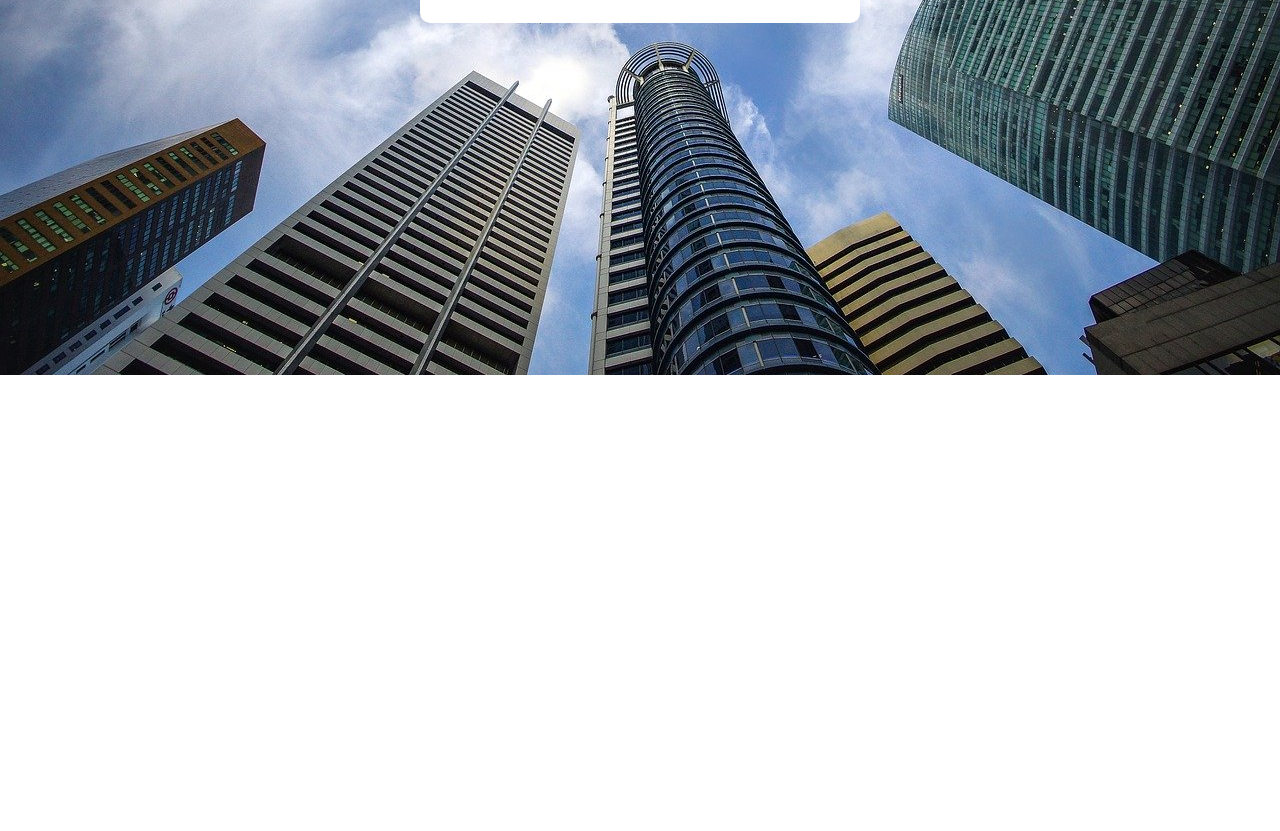
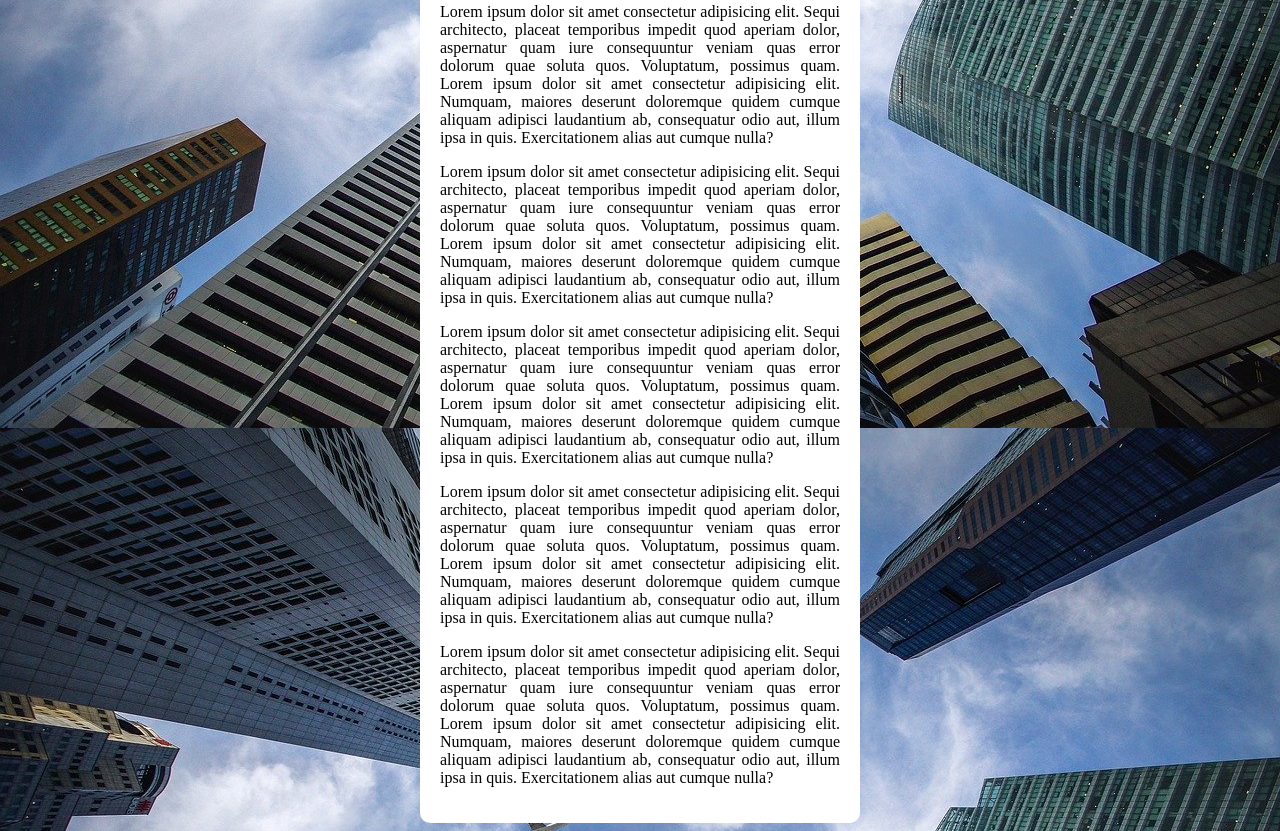
Before and after one commit to JeanFerreiraRocha/html-css, a plain HTML site: page exercicios/ex022/fundo006.html in a window 1280 px wide. Shown: the part 425-1256 px from the top of the page. Before the commit the page ends 800 px from the top, so only its background shows below. Drawn offline with Linux system fonts and the light colour scheme.

Commit message:
background attachment
aprendendo sobre background-attachment

```diff
--- a/exercicios/ex022/fundo006.html
+++ b/exercicios/ex022/fundo006.html
@@ -6,11 +6,15 @@
     <title>Posionamento</title>
     <style>
         body{
+            /* background-color: #000;
             height: 97vh;
             background-image: url(img/wallpaper002.jpg);
             background-repeat: no-repeat;
+            background-attachment: fixed;*/
+            /*shorthand background  */
+            background: #000 url(img/wallpaper002.jpg) no-repeat fixed;
             background-size: cover;
-        }
+            }
         main{
             border-radius: 10px;
             width: 400px;
@@ -26,7 +30,11 @@
         <h1>Texto de posicionamento</h1>
         <p>Lorem ipsum dolor sit amet consectetur adipisicing elit. Sequi architecto, placeat temporibus impedit quod aperiam dolor, aspernatur quam iure consequuntur veniam quas error dolorum quae soluta quos. Voluptatum, possimus quam. Lorem ipsum dolor sit amet consectetur adipisicing elit. Numquam, maiores deserunt doloremque quidem cumque aliquam adipisci laudantium ab, consequatur odio aut, illum ipsa in quis. Exercitationem alias aut cumque nulla?</p>
         <p>Lorem ipsum dolor sit amet consectetur adipisicing elit. Sequi architecto, placeat temporibus impedit quod aperiam dolor, aspernatur quam iure consequuntur veniam quas error dolorum quae soluta quos. Voluptatum, possimus quam. Lorem ipsum dolor sit amet consectetur adipisicing elit. Numquam, maiores deserunt doloremque quidem cumque aliquam adipisci laudantium ab, consequatur odio aut, illum ipsa in quis. Exercitationem alias aut cumque nulla?</p>
-
+        <p>Lorem ipsum dolor sit amet consectetur adipisicing elit. Sequi architecto, placeat temporibus impedit quod aperiam dolor, aspernatur quam iure consequuntur veniam quas error dolorum quae soluta quos. Voluptatum, possimus quam. Lorem ipsum dolor sit amet consectetur adipisicing elit. Numquam, maiores deserunt doloremque quidem cumque aliquam adipisci laudantium ab, consequatur odio aut, illum ipsa in quis. Exercitationem alias aut cumque nulla?</p>
+        <p>Lorem ipsum dolor sit amet consectetur adipisicing elit. Sequi architecto, placeat temporibus impedit quod aperiam dolor, aspernatur quam iure consequuntur veniam quas error dolorum quae soluta quos. Voluptatum, possimus quam. Lorem ipsum dolor sit amet consectetur adipisicing elit. Numquam, maiores deserunt doloremque quidem cumque aliquam adipisci laudantium ab, consequatur odio aut, illum ipsa in quis. Exercitationem alias aut cumque nulla?</p>
+        <p>Lorem ipsum dolor sit amet consectetur adipisicing elit. Sequi architecto, placeat temporibus impedit quod aperiam dolor, aspernatur quam iure consequuntur veniam quas error dolorum quae soluta quos. Voluptatum, possimus quam. Lorem ipsum dolor sit amet consectetur adipisicing elit. Numquam, maiores deserunt doloremque quidem cumque aliquam adipisci laudantium ab, consequatur odio aut, illum ipsa in quis. Exercitationem alias aut cumque nulla?</p>
+        <p>Lorem ipsum dolor sit amet consectetur adipisicing elit. Sequi architecto, placeat temporibus impedit quod aperiam dolor, aspernatur quam iure consequuntur veniam quas error dolorum quae soluta quos. Voluptatum, possimus quam. Lorem ipsum dolor sit amet consectetur adipisicing elit. Numquam, maiores deserunt doloremque quidem cumque aliquam adipisci laudantium ab, consequatur odio aut, illum ipsa in quis. Exercitationem alias aut cumque nulla?</p>
+        <p>Lorem ipsum dolor sit amet consectetur adipisicing elit. Sequi architecto, placeat temporibus impedit quod aperiam dolor, aspernatur quam iure consequuntur veniam quas error dolorum quae soluta quos. Voluptatum, possimus quam. Lorem ipsum dolor sit amet consectetur adipisicing elit. Numquam, maiores deserunt doloremque quidem cumque aliquam adipisci laudantium ab, consequatur odio aut, illum ipsa in quis. Exercitationem alias aut cumque nulla?</p>
     </main>
 </body>
 </html>
```
